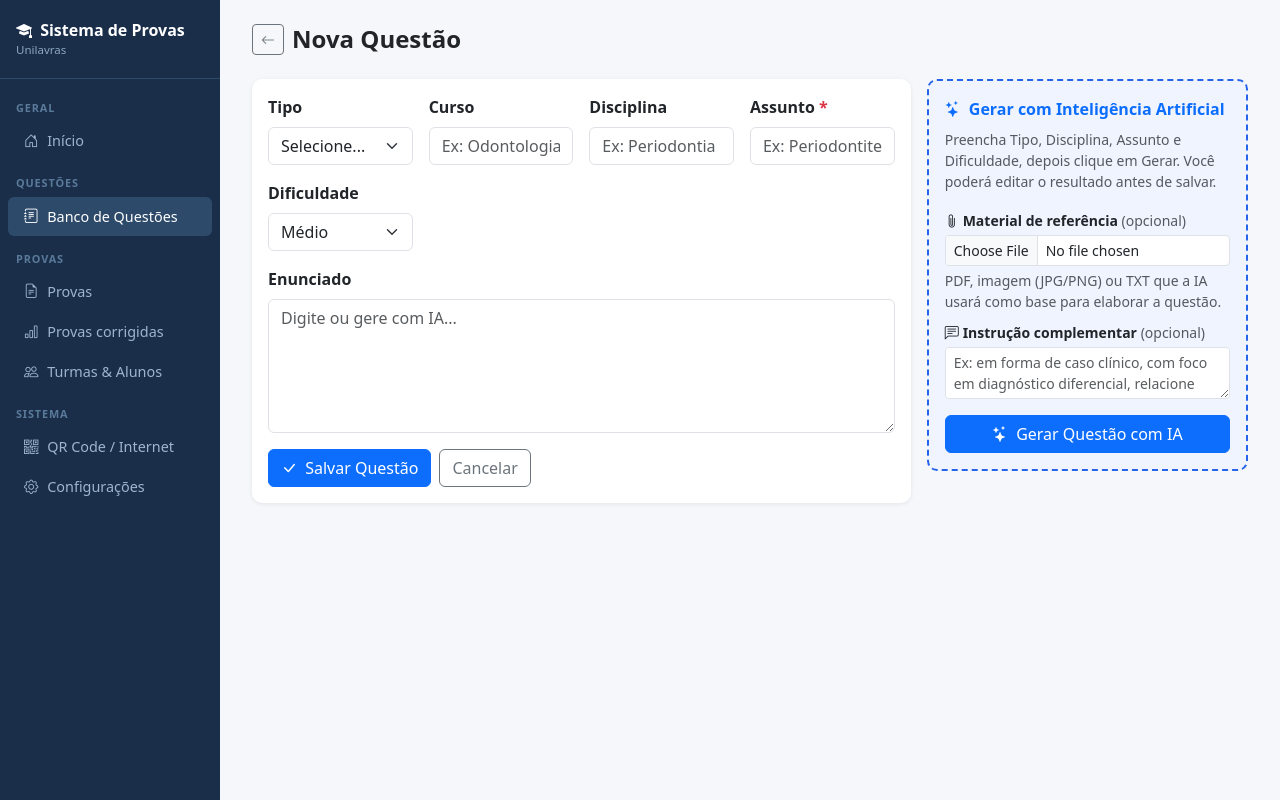
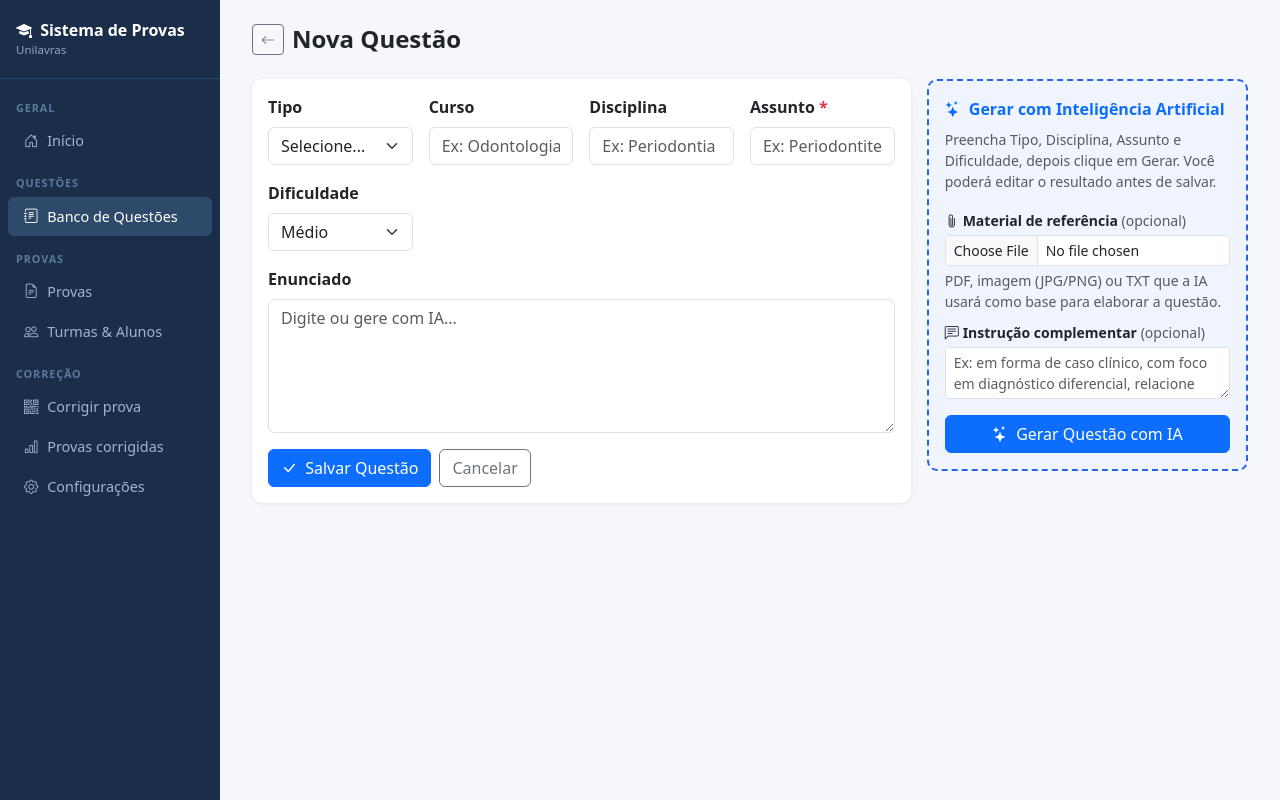
Before and after one commit to douglasperio/sistema-provas-unilavras, a Flask app: page /banco/nova in a window 1280 px wide. Run offline with Flask 3, Linux system fonts and the light colour scheme; data that the repository does not hold is empty.

Commit message:
Sidebar: secao Correcao, renomeia itens; PDF: peso -> Valor da questao

```diff
--- a/app.py
+++ b/app.py
@@ -611,7 +611,7 @@ def gerar_pdf_aplicacao(aplicacao: AplicacaoProva) -> io.BytesIO:
 
         for n, qd in enumerate(qs_data, 1):
             story.append(Paragraph(
-                f'<b>Questão {n}</b>  <font size=8 color=grey>({qd["peso"]:.1f} pt)</font>',
+                f'<b>Questão {n}</b>  <font size=8 color=grey>(Valor da questão: {qd["peso"]:.1f} pt)</font>',
                 sQ))
             story.append(Paragraph(qd['enunciado'], sAlt))
             if qd['tipo'] in ('multipla_escolha', 'verdadeiro_falso'):
--- a/templates/base.html
+++ b/templates/base.html
@@ -69,17 +69,16 @@
     <a href="{{ url_for('provas_index') }}" class="nav-link {% if 'prova' in request.endpoint %}active{% endif %}">
       <i class="bi bi-file-earmark-text"></i> Provas
     </a>
-    <a href="{{ url_for('resultados_index') }}" class="nav-link {% if 'resultado' in request.endpoint %}active{% endif %}">
-      <i class="bi bi-bar-chart"></i> Provas corrigidas
-    </a>
-
     <a href="{{ url_for('turmas_index') }}" class="nav-link {% if 'turma' in request.endpoint or 'aluno' in request.endpoint %}active{% endif %}">
       <i class="bi bi-people"></i> Turmas & Alunos
     </a>
 
-    <div class="nav-section">Sistema</div>
+    <div class="nav-section">Correção</div>
     <a href="{{ url_for('url_publica') }}" class="nav-link {% if request.endpoint == 'url_publica' %}active{% endif %}">
-      <i class="bi bi-qr-code"></i> QR Code / Internet
+      <i class="bi bi-qr-code"></i> Corrigir prova
+    </a>
+    <a href="{{ url_for('resultados_index') }}" class="nav-link {% if 'resultado' in request.endpoint %}active{% endif %}">
+      <i class="bi bi-bar-chart"></i> Provas corrigidas
     </a>
     <a href="{{ url_for('configuracoes') }}" class="nav-link {% if request.endpoint == 'configuracoes' %}active{% endif %}">
       <i class="bi bi-gear"></i> Configurações
```
